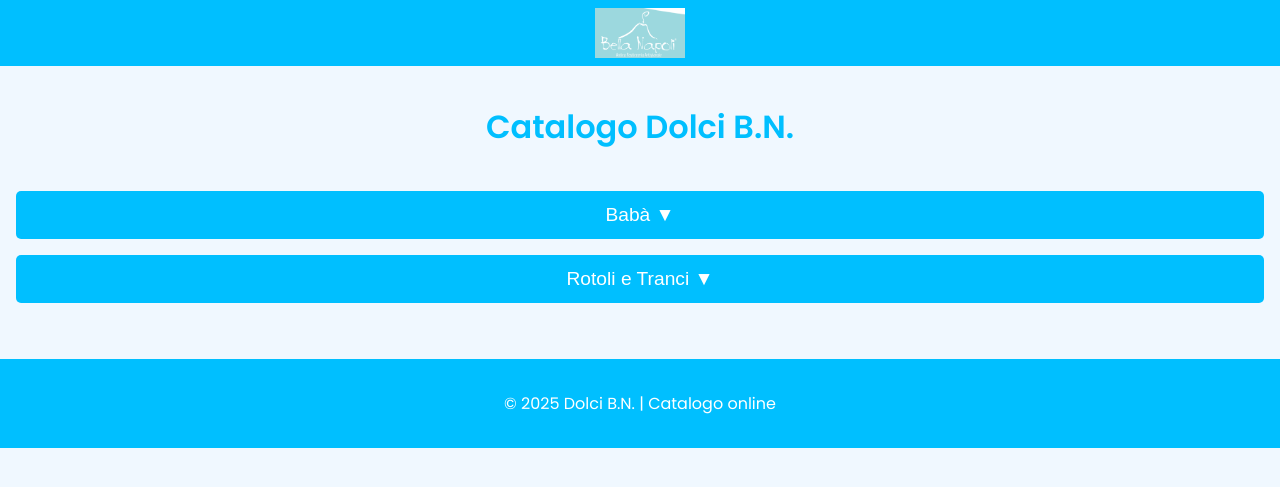
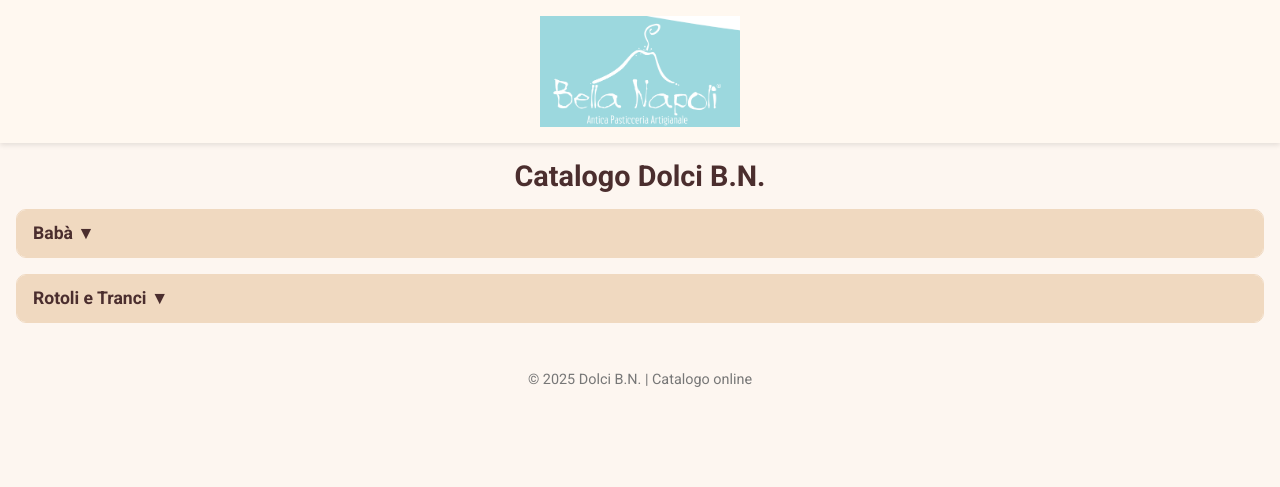
Before and after one commit to FedeNoce/fedenoce.github.io, a Jekyll site: the page seesweet/index.html, which Jekyll copies as it is, in a window 1280 px wide. Shown: the top 487 px of the page. Built offline with Jekyll 4.4.1, drawn with Linux system fonts in a browser that asks for light colours.

Commit message:
modified:   seesweet/index.html

```diff
--- a/seesweet/index.html
+++ b/seesweet/index.html
@@ -4,7 +4,44 @@
   <meta charset="UTF-8">
   <meta name="viewport" content="width=device-width, initial-scale=1.0">
   <title>Catalogo Dolci B.N.</title>
-  <link rel="stylesheet" href="./style.css">
+  <link href="https://fonts.googleapis.com/css2?family=Roboto:wght@400;700&display=swap" rel="stylesheet">
+  <style>
+    /* RESET E FONT */
+    * { box-sizing: border-box; margin: 0; padding: 0; }
+    body { font-family: 'Roboto', sans-serif; background: #fdf6f0; color: #333; }
+    h1,h2,h3 { color: #4b2e2e; }
+    img { display: block; width: 100%; height: auto; object-fit: cover; }
+
+    /* HEADER */
+    header { display: flex; align-items: center; justify-content: center; padding: 1rem; background: #fff8f0; box-shadow: 0 2px 5px rgba(0,0,0,0.1); }
+    header .logo { max-width: 200px; }
+
+    /* MAIN TITULO */
+    main { padding: 1rem; }
+    h1 { text-align: center; margin-bottom: 1rem; font-size: 1.8rem; }
+
+    /* SEZIONI */
+    .categoria { margin-bottom: 1rem; border: 1px solid #f0d9c0; border-radius: 10px; overflow: hidden; background: #fff; }
+    .toggle { cursor: pointer; padding: 0.8rem 1rem; background: #f0d9c0; font-weight: bold; display: flex; justify-content: space-between; align-items: center; font-size: 1.1rem; }
+    .prodotti { display: none; padding: 1rem; }
+
+    /* GRIGLIA PRODOTTI */
+    .prodotti { display: none; grid-template-columns: repeat(auto-fit, minmax(120px, 1fr)); gap: 1rem; }
+    article { background: #fff8f0; border-radius: 10px; padding: 0.5rem; text-align: center; transition: transform 0.2s, box-shadow 0.2s; }
+    article:hover { transform: translateY(-3px); box-shadow: 0 4px 8px rgba(0,0,0,0.1); }
+
+    article h3 { font-size: 1rem; margin: 0.5rem 0; }
+    article p { font-size: 0.9rem; margin-bottom: 0.3rem; }
+    .prezzo { font-weight: bold; color: #b84141; }
+
+    /* FOOTER */
+    footer { text-align: center; padding: 1rem; font-size: 0.9rem; color: #777; }
+
+    /* RESPONSIVE */
+    @media (min-width: 600px) {
+      .prodotti { grid-template-columns: repeat(auto-fit, minmax(150px, 1fr)); }
+    }
+  </style>
 </head>
 <body>
   <header>
@@ -14,41 +51,52 @@
   <main>
     <h1>Catalogo Dolci B.N.</h1>
 
-    <!-- Babà -->
-    <button class="toggle">Babà ▼</button>
+    <!-- Ripeti questa struttura per tutte le categorie -->
+    <section class="categoria">
+      <h2 class="toggle">Babà ▼</h2>
       <div class="prodotti">
         <article>
           <img src="./assets/immagini/img_1.jpeg" alt="Babà mignon">
           <h3>Babà mignon</h3>
           <p>Confezioni da 15 o 30 pezzi, vari gusti disponibili.</p>
-        <p class="prezzo">Prezzo: XX,XX €</p>
+          <p class="prezzo">XX,XX €</p>
         </article>
         <article>
           <img src="./assets/immagini/img_2.jpeg" alt="Monoporzione Savarin">
           <h3>Monoporzione Savarin</h3>
           <p>Varianti: crema al pistacchio, amarene, fragole.</p>
-        <p class="prezzo">Prezzo: XX,XX €</p>
+          <p class="prezzo">XX,XX €</p>
+        </article>
+        <article>
+          <img src="./assets/immagini/img_3.jpeg" alt="Tronco Babà">
+          <h3>Tronco Babà</h3>
+          <p>Varianti: crema e fragole, panna e cioccolato.</p>
+          <p class="prezzo">XX,XX €</p>
         </article>
       </div>
+    </section>
 
+    <!-- Aggiungi qui tutte le altre categorie con lo stesso formato -->
     <!-- Rotoli e Tranci -->
-    <button class="toggle">Rotoli e Tranci ▼</button>
+    <section class="categoria">
+      <h2 class="toggle">Rotoli e Tranci ▼</h2>
       <div class="prodotti">
         <article>
-        <img src="./assets/immagini/img_3.jpeg" alt="Rotolo Pistacchio">
+          <img src="./assets/immagini/img_5.jpeg" alt="Rotolo Pistacchio">
           <h3>Rotolo Pistacchio</h3>
           <p>Pan di spagna, mousse ricotta e pistacchio.</p>
-        <p class="prezzo">Prezzo: XX,XX €</p>
+          <p class="prezzo">XX,XX €</p>
         </article>
         <article>
           <img src="./assets/immagini/img_5.jpeg" alt="Rotolo Cuor di Fragola">
           <h3>Rotolo Cuor di Fragola</h3>
           <p>Pan di spagna, crema chantilly e fragoline.</p>
-        <p class="prezzo">Prezzo: XX,XX €</p>
+          <p class="prezzo">XX,XX €</p>
         </article>
       </div>
+    </section>
 
-    <!-- Aggiungi le altre categorie seguendo lo stesso pattern -->
+    <!-- Aggiungi tutte le altre categorie come Torte, Monoporzioni, Mignon ecc. seguendo la stessa struttura -->
 
   </main>
 
```
Also changed, not shown: other parts of seesweet/index.html (+1 -0 lines). Lines whose indentation alone changed are shown as unchanged.
